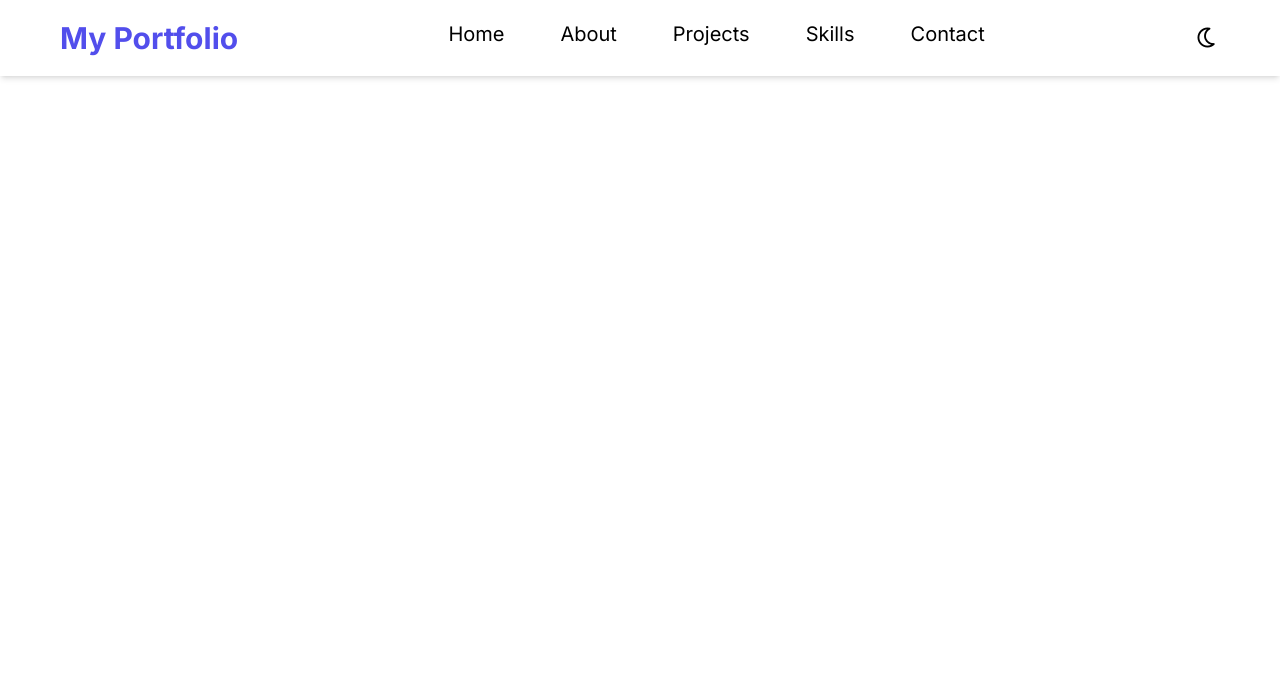
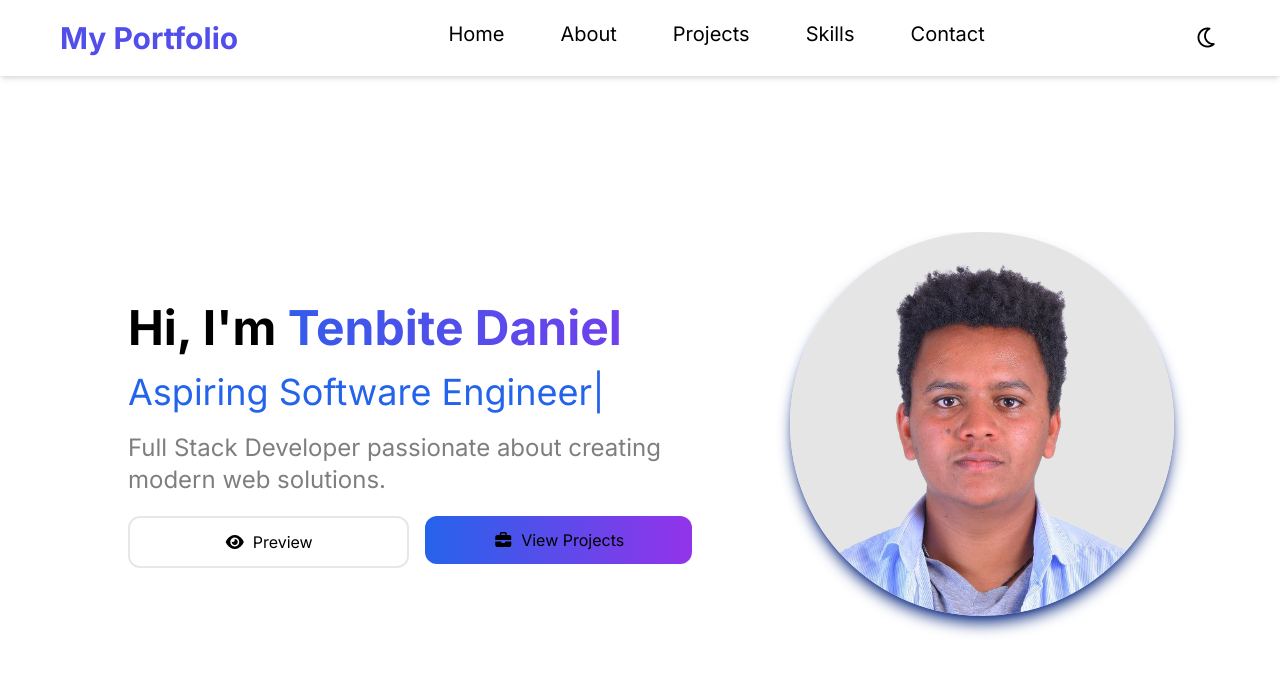
Before and after one commit to tenbite-daniel/My-Portfolio, a React (Vite) app: page / in a window 1280 px wide. Shown: the top 674 px of the page. Built offline with nearby package versions, Linux system fonts and the light colour scheme.

Commit message:
feat: added Hero section with the appropriate styling and interactivity.

```diff
--- a/package.json
+++ b/package.json
@@ -11,7 +11,8 @@
   },
   "dependencies": {
     "react": "^19.1.0",
-    "react-dom": "^19.1.0"
+    "react-dom": "^19.1.0",
+    "tailwindcss-animate": "^1.0.7"
   },
   "devDependencies": {
     "@eslint/js": "^9.30.1",
--- a/src/App.jsx
+++ b/src/App.jsx
@@ -1,9 +1,11 @@
 import Header from "./components/Header";
+import Hero from "./components/Hero";
 
 function App() {
     return (
-        <div className="bg-black">
+        <div>
             <Header />
+            <Hero />
         </div>
     );
 }
--- /dev/null
+++ b/src/components/Hero.jsx
@@ -0,0 +1,95 @@
+import { useState, useEffect } from "react";
+import heroImg from "../assets/images/hero img.jpg";
+
+export default function Hero() {
+    const positions = [
+        "Aspiring Software Engineer",
+        "Full Stack Developer",
+        "Web Developer",
+        "Frontend Developer",
+        "Backend Developer",
+    ];
+
+    const typingSpeed = 150;
+    const pauseTime = 1500;
+    const deletingSpeed = 100;
+
+    const [textIndex, setTextIndex] = useState(0);
+    const [charIndex, setCharIndex] = useState(0);
+    const [isDeleting, setIsDeleting] = useState(false);
+
+    const currentText = positions[textIndex];
+    const visibleText = currentText.substring(0, charIndex);
+
+    useEffect(() => {
+        let timeout;
+
+        if (!isDeleting && charIndex <= positions[textIndex].length) {
+            timeout = setTimeout(() => {
+                setCharIndex(charIndex + 1);
+            }, typingSpeed);
+        } else if (isDeleting && charIndex >= 0) {
+            timeout = setTimeout(() => {
+                setCharIndex(charIndex - 1);
+            }, deletingSpeed);
+        } else if (charIndex > currentText.length) {
+            timeout = setTimeout(() => {
+                setIsDeleting(true);
+                setCharIndex(charIndex - 1);
+            }, pauseTime);
+        } else if (charIndex < 0) {
+            setIsDeleting(false);
+            setTextIndex((textIndex + 1) % positions.length);
+            setCharIndex(0);
+        }
+        return () => clearTimeout(timeout);
+    }, [charIndex, isDeleting, textIndex, currentText]);
+
+    return (
+        <main
+            id="hero"
+            className="w-full min-h-[90vh] flex flex-col md:flex-row-reverse md:gap-2 items-center justify-evenly px-4 pt-20 md:pt-0 md:pl-32  dark:bg-gray-900"
+        >
+            <div className="md:flex-1 w-full flex justify-center overflow-hidden md:mx-auto pb-6">
+                <img
+                    src={heroImg}
+                    onLoad={(e) =>
+                        e.currentTarget.classList.add("animate-slideInRight")
+                    }
+                    className="max-w-96 max-h-96 rounded-full shadow-lg shadow-blue-900 dark:shadow-blue-800 delay-300"
+                    alt="Tenbite's Picture"
+                />
+            </div>
+            <article className="w-full md:flex-1 text-center md:text-left animate-slideInLeft delay-300">
+                <section>
+                    <h1 className="text-5xl font-bold dark:text-white">
+                        Hi, I'm{" "}
+                        <span className="whitespace-nowrap bg-nameGradient bg-clip-text text-transparent">
+                            Tenbite Daniel
+                        </span>
+                    </h1>
+                    <h2 className="whitespace-nowrap inline-block min-h-4 text-4xl font-medium text-[#2463EB] mt-5">
+                        {visibleText}
+                        <span className="blinking-cursor">|</span>
+                    </h2>
+                    <p className="text-2xl font-normal opacity-[0.5] mt-5 dark:text-white">
+                        Full Stack Developer passionate about creating modern
+                        web solutions.
+                    </p>
+                </section>
+                <section className="w-full flex flex-col gap-4 mt-5 md:flex-row">
+                    <button className="group w-full p-3 border-2 rounded-xl hover:bg-previewBtn dark:text-white dark:hover:bg-gray-700 dark:border-gray-700">
+                        <i className="fas fa-eye me-1 mr-2 transform transition-transform duration-300 group-hover:scale-110"></i>
+                        Preview
+                    </button>
+                    <a href="#projects" className="w-full">
+                        <button className="group w-full p-3 border-2 rounded-xl bg-gradient-to-r from-blue-600 to-purple-600 hover:bg-gradient-to-r hover:from-blue-500 hover:to-purple-500 border-none dark:text-white">
+                            <i className="fas fa-briefcase mr-2 transform transition-transform duration-300 group-hover:scale-110"></i>
+                            View Projects
+                        </button>
+                    </a>
+                </section>
+            </article>
+        </main>
+    );
+}
--- a/tailwind.config.js
+++ b/tailwind.config.js
@@ -7,19 +7,45 @@ export default {
             fontFamily: {
                 sans: ["Inter", "Poppins", "Roboto", "sans-serif"],
             },
+            backgroundImage: {
+                nameGradient: "linear-gradient(to right, #345CEB, #7040EC)",
+            },
             colors: {
                 h1: "#524EEC",
+                previewBtn: "#E6F1FF",
             },
             animation: {
                 spin360: "spin360 0.7s ease-in-out",
+                slideInLeft: "slideInLeft 1s ease-in-out",
+                slideInRight: "slideInRight 1s ease-in-out",
             },
             keyframes: {
                 spin360: {
                     "0%": { transform: "rotate(0deg)" },
                     "100%": { transform: "rotate(360deg)" },
                 },
+                slideInLeft: {
+                    "0%": {
+                        transform: "translateX(-100%)",
+                        opacity: "0",
+                    },
+                    "100%": {
+                        transform: "translateX(0)",
+                        opacity: "1",
+                    },
+                },
+                slideInRight: {
+                    "0%": {
+                        transform: "translateX(200%)",
+                        opacity: "0",
+                    },
+                    "100%": {
+                        transform: "translateX(0)",
+                        opacity: "1",
+                    },
+                },
             },
         },
     },
-    plugins: [],
+    plugins: [import("tailwindcss-animate")],
 };
```
Also changed, not shown: src/assets/images/hero img.jpg (added), 1 other file (tests, documents, lock files or other folders).
